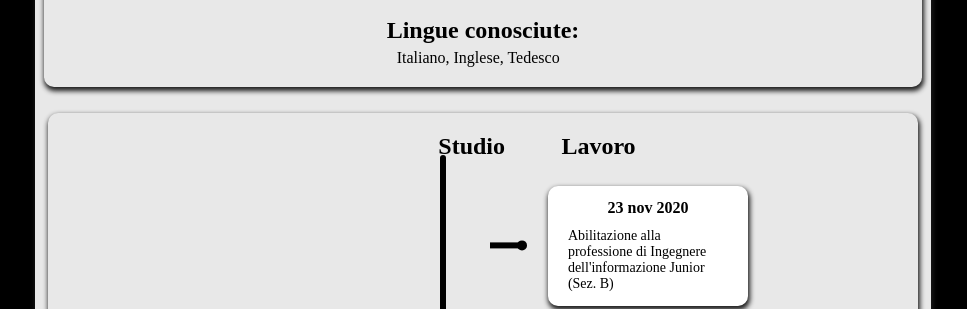
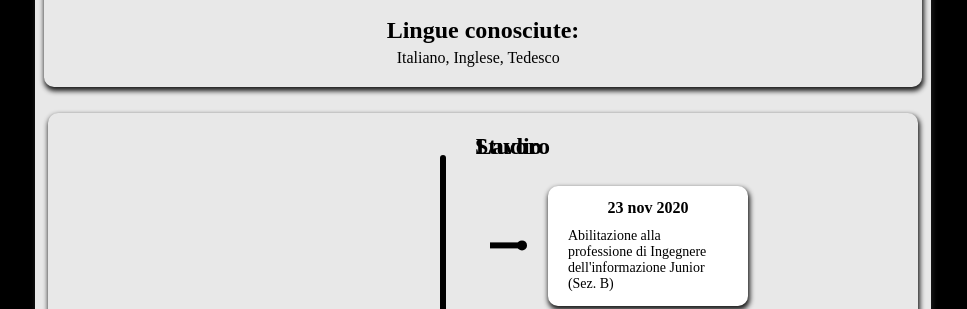
Before and after one commit to stefanolod/myCV, a plain HTML site: page index.html in a window 1280 px wide. Shown: the part 431-740 px from the top of the page, without its empty margins (157-1124 px from the left). Drawn offline with nearby package versions, Linux system fonts and the light colour scheme.

Commit message:
Update timeline.css

```diff
--- a/css/timeline.css
+++ b/css/timeline.css
@@ -3,9 +3,11 @@
 }
 #sep_descr #title_right{
   position: relative;
+  transform: translateX(-30px);
 }
 #sep_descr #title_left{
   position: relative;
+  transform: translateX(-30px);
 }
 
 #storia {
```
